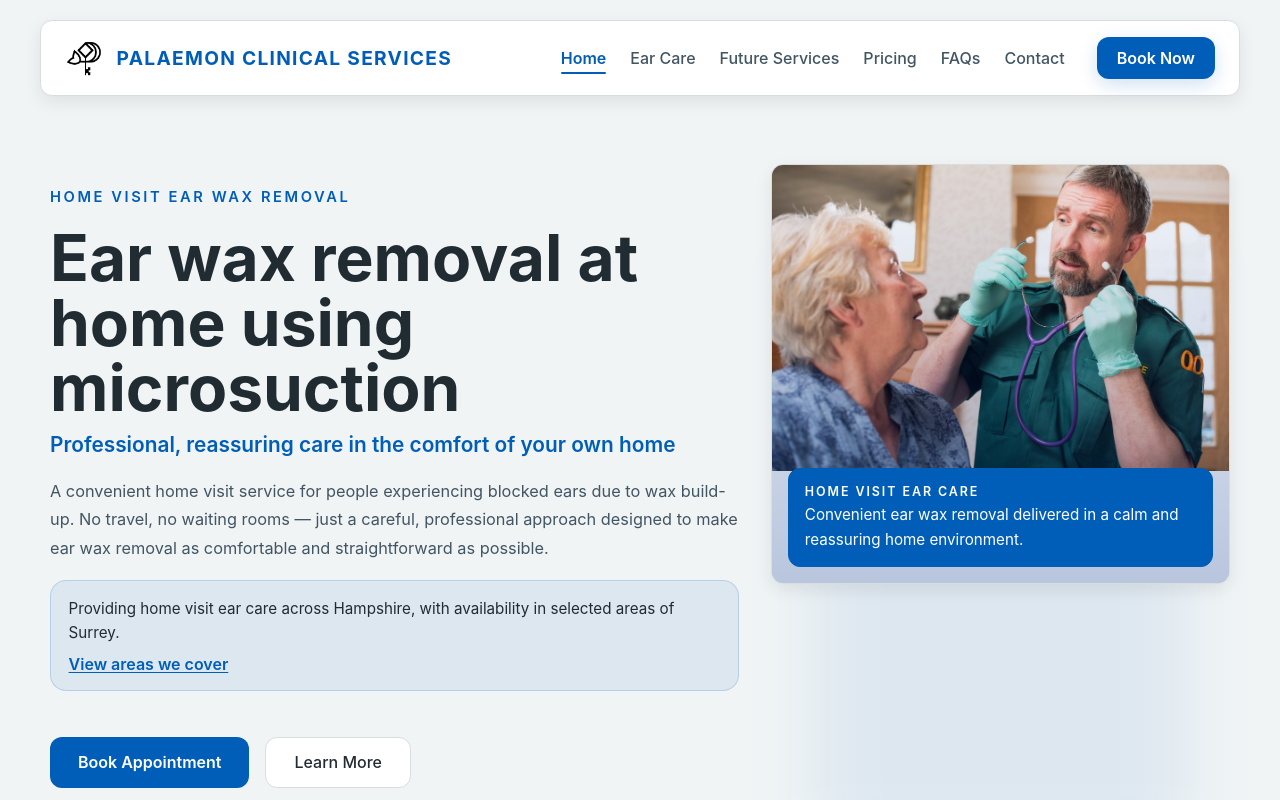
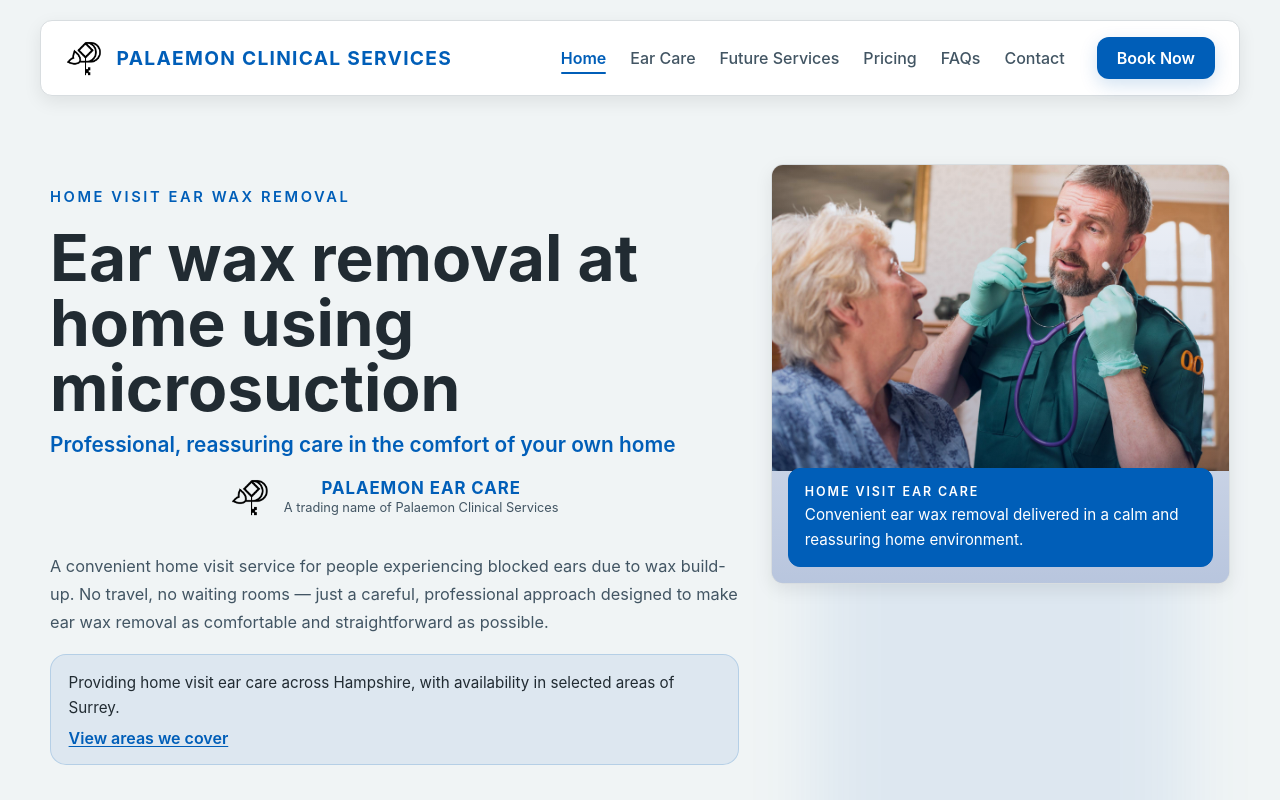
Before and after one commit to VentrisOdin/palaemon-clinical-services, a React (Vite) app in the folder frontend/: page / in a window 1280 px wide. Shown: the top 800 px of the page. Built offline with nearby package versions, Linux system fonts and the light colour scheme.

Commit message:
ear care brand added to homepage

```diff
--- a/frontend/src/components/home/HomeHero.jsx
+++ b/frontend/src/components/home/HomeHero.jsx
@@ -1,5 +1,6 @@
 import { Link } from "react-router-dom";
 import homePageImage from "../../assets/images/HomePagePicture.jpeg";
+import EarCareBrand from "../common/EarCareBrand";
 
 function HomeHero() {
   return (
@@ -29,6 +30,11 @@
               </h2>
             </div>
 
+            {/* ✅ Ear Care Branding */}
+            <div style={{ marginBottom: "1rem" }}>
+              <EarCareBrand />
+            </div>
+
             <p className="home-copy">
               A convenient home visit service for people experiencing blocked
               ears due to wax build-up. No travel, no waiting rooms — just a
@@ -36,6 +42,7 @@
               comfortable and straightforward as possible.
             </p>
 
+            {/* ✅ Service area box */}
             <div
               style={{
                 background: "rgba(0, 94, 184, 0.08)",
```
